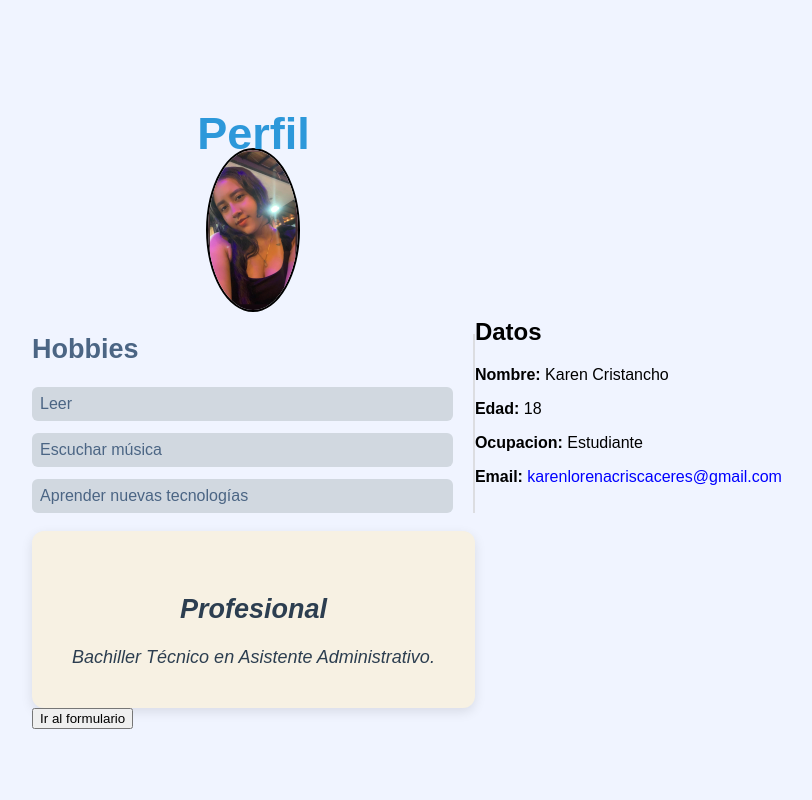
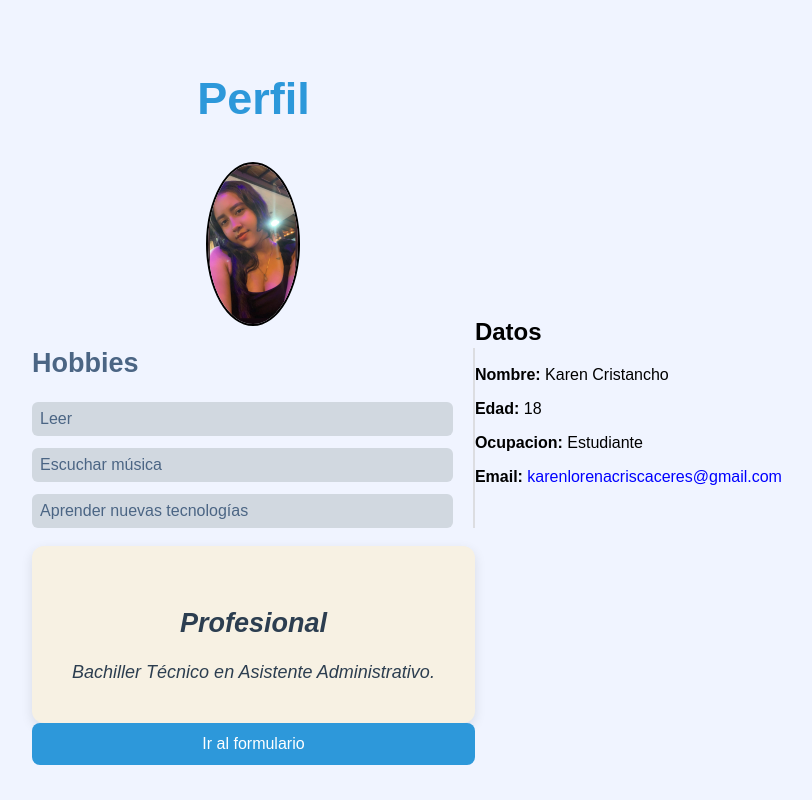
Before and after one commit to KarenLore/webComponets_Info, a plain HTML site: page webComponets_Info/index.html in a window 1280 px wide. Shown: the whole page, without its empty margins (233-1045 px from the left). Drawn offline with Linux system fonts and the light colour scheme.

Commit message:
Feat: :sparkles: :Se le agrego el README y se le arreglo un button

```diff
--- a/webComponets_Info/style.css
+++ b/webComponets_Info/style.css
@@ -35,7 +35,7 @@ info-card hobbies-element{
     width: 90px;
     height: auto;
     border-radius: 50%;
-    margin: -50px auto 20px; /* Ajuste de márgenes */
+    margin: 0 auto; /* Ajuste de márgenes */
     border: 2px solid black;
     justify-content: center;
 }
@@ -81,3 +81,17 @@ info-card hobbies-element{
 .email{
     color: blue;
 }
+button {
+    width: 100%;
+    padding: 12px;
+    background-color: #2d98da;
+    color: white;
+    border: none;
+    border-radius: 8px;
+    cursor: pointer;
+    font-size: 16px;
+    transition: background-color 0.3s;
+}
+button:hover {
+    background-color: #1a7dba;
+}
```
Also changed, not shown: 1 other file.
